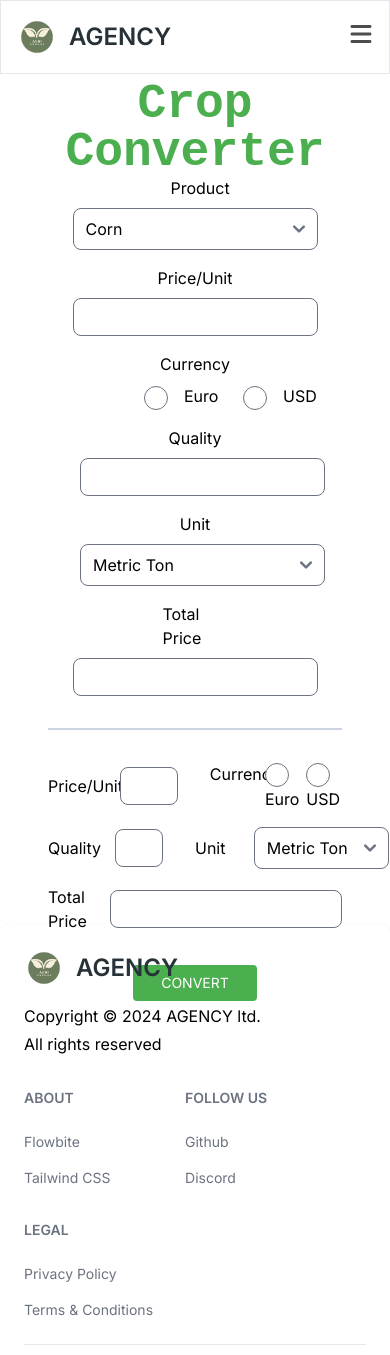
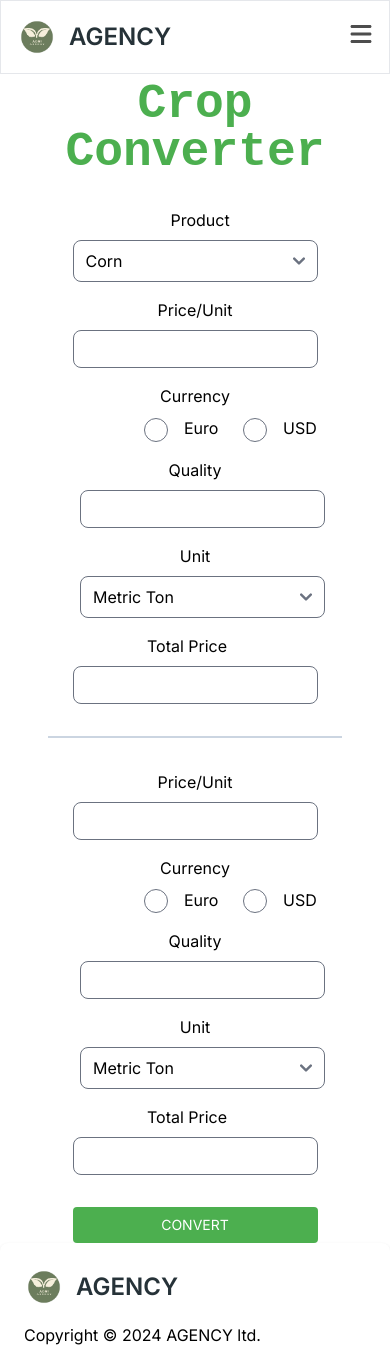
Before and after one commit to JacScript/B-agency-main, a React (Vite) app: page / in a window 390 px wide. Shown: the top 1355 px of the page. Built offline with nearby package versions, Linux system fonts and the light colour scheme; a web font is replaced by a local one.

Commit message:
minor changes

```diff
--- a/src/components/Conversion-component.jsx
+++ b/src/components/Conversion-component.jsx
@@ -2,7 +2,7 @@ import React from 'react'
 
 const Conversion = () => {
   return (
-    <div className="max-w-screen-2xl h-screen mt-20">
+    <div className="max-w-screen-2xl md:h-screen mt-20">
       <div className="md:w-full md:px-8  lg:w-4/6 lg:mx-auto h-full flex flex-col xl:w-3/6 xl:mx-auto">
         <div className="w-full h-32">
           <h1 className="kode-mono text-brandPrimary text-5xl text-center font-semibold">
@@ -151,7 +151,7 @@ const Conversion = () => {
           </div>
 
           <div className="flex max-md:flex-col items-center w-full mt-4">
-            <div className="mr-4 w-1/6 h-full">Total Price </div>
+            <div className="mr-4 w-full text-center md:w-1/6 h-full">Total Price </div>
 
             <div className="w-5/6 max-md:mt-2">
             <input
@@ -167,12 +167,12 @@ const Conversion = () => {
 
           <div className='w-full border-b-2 border-slate-300 my-8'></div>
 
-          <div className="w-full flex justify-between items-center mt-4">
-            <div className="w-1/2 flex">
-              <div className="w-1/3 mr-[1.8rem] flex items-center">
+          <div className="w-full flex justify-between items-center mt-4 max-md:flex-col">
+            <div className="w-full md:w-1/2 flex max-md:flex-col">
+              <div className="md:w-1/3 mx-auto md:mx-0  md:mr-[1.8rem] flex items-center mb-2 md:mb-0">
                 Price/Unit
               </div>
-              <div className="w-2/3 h-full">
+              <div className="w-5/6 mx-auto md:w-2/3 md:mx-0 h-full">
                 {/* <input
                   type="hidden"
                   id="real-price-unit-calculator"
@@ -189,18 +189,18 @@ const Conversion = () => {
               </div>
             </div>
 
-            <div className="ml-8 w-1/2">
-              <div className="w-full h-full flex justify-between">
-                <div className="w-2/5">Currency</div>
-                <div className="w-3/5 flex justify-between">
-                  <div className="w-1/2">
+            <div className="w-full md:ml-8 md:w-1/2 max-md:my-4">
+              <div className="w-full h-full flex max-md:flex-col justify-between">
+                <div className="w-full md:w-2/5 max-md:text-center max-md:mb-2">Currency</div>
+                <div className="w-full max-md:mx-12 md:w-3/5 flex justify-between">
+                  <div className="w-1/2 max-md:pl-12">
                     <label className="">
                       <div>
                         <input
                           id="calculator-btn-euro"
                           type="radio"
                           name="calculator-service"
-                          className="w-6 h-6 mr-1"
+                          className="w-6 h-6 mr-4 md:mr-1"
                         />
                         <span className="checkmark radio-span"></span>
                         Euro
@@ -215,7 +215,7 @@ const Conversion = () => {
                           id="calculator-btn-usd"
                           type="radio"
                           name="calculator-service"
-                          className="w-6 h-6 mr-1"
+                          className="w-6 h-6 mr-4 md:mr-1"
                         />
                         <span className=""></span>
                         USD
@@ -233,12 +233,12 @@ const Conversion = () => {
             </div>
           </div>
 
-          <div className="w-full flex justify-between items-center mt-4">
-            <div className="w-1/2 flex">
-              <div className="w-1/3 mr-[1.8rem] flex items-center">
+          <div className="w-full flex justify-between items-center md:mt-4 max-md:flex-col">
+            <div className="w-full md:w-1/2 flex max-md:flex-col">
+              <div className="w-full text-center  mb-2 md:mb-0 mx-auto md:w-1/3 md:mr-[1.8rem] flex items-center justify-center">
                 Quality
               </div>
-              <div className="w-2/3 h-full">
+              <div className="w-5/6 ml-8 sm:ml-12 md:ml-0 md:w-2/3 md:h-full">
                 {/* <input
                   type="hidden"
                   id="real-price-unit-calculator"
@@ -255,15 +255,15 @@ const Conversion = () => {
               </div>
             </div>
 
-            <div className="ml-8 w-1/2">
-              <div className="w-full h-full flex justify-between">
-                <div className="w-2/5 flex items-center">Unit</div>
-                <div className="w-3/5 flex justify-between ">
-                  <div className="w-1/2">
+            <div className="w-full mt-4 md:mt-0 flex max-md:flex-col md:ml-8 md:w-1/2">
+              <div className="w-full h-full flex max-md:flex-col justify-between">
+                <div className="w-full md:w-2/5 flex justify-center md:justify-between items-center">Unit</div>
+                <div className="w-full md:w-3/5 flex justify-between ">
+                  <div className="w-full max-md:mt-2 md:w-1/2">
                     <select
                       name="unit-calculations"
                       id="unit-calculations"
-                      className="rounded-lg"
+                      className="rounded-lg max-md:w-5/6 max-sm:ml-8 max-md:ml-[2.9rem]"
                     >
                       <option value="001">Metric Ton</option>
                       <option value="001">Pound</option>
@@ -275,10 +275,10 @@ const Conversion = () => {
             </div>
           </div>
 
-          <div className="flex items-center w-full mt-4">
-            <div className="mr-4 w-1/6 h-full">Total Price </div>
+          <div className="flex max-md:flex-col items-center w-full mt-4">
+            <div className="mr-4 w-full md:w-1/6 text-center h-full">Total Price </div>
 
-            <div className="w-5/6">
+            <div className="w-5/6 max-md:mt-2">
             <input
                   type="number"
                   name="calculated-price"
@@ -291,7 +291,7 @@ const Conversion = () => {
           </div>
 
           <div className='w-full flex justify-center mt-8 items-center'>
-            <button className='btn-primary'>Convert</button>
+            <button className='btn-primary max-md:w-5/6'>Convert</button>
           </div>
 
         </div>
```
